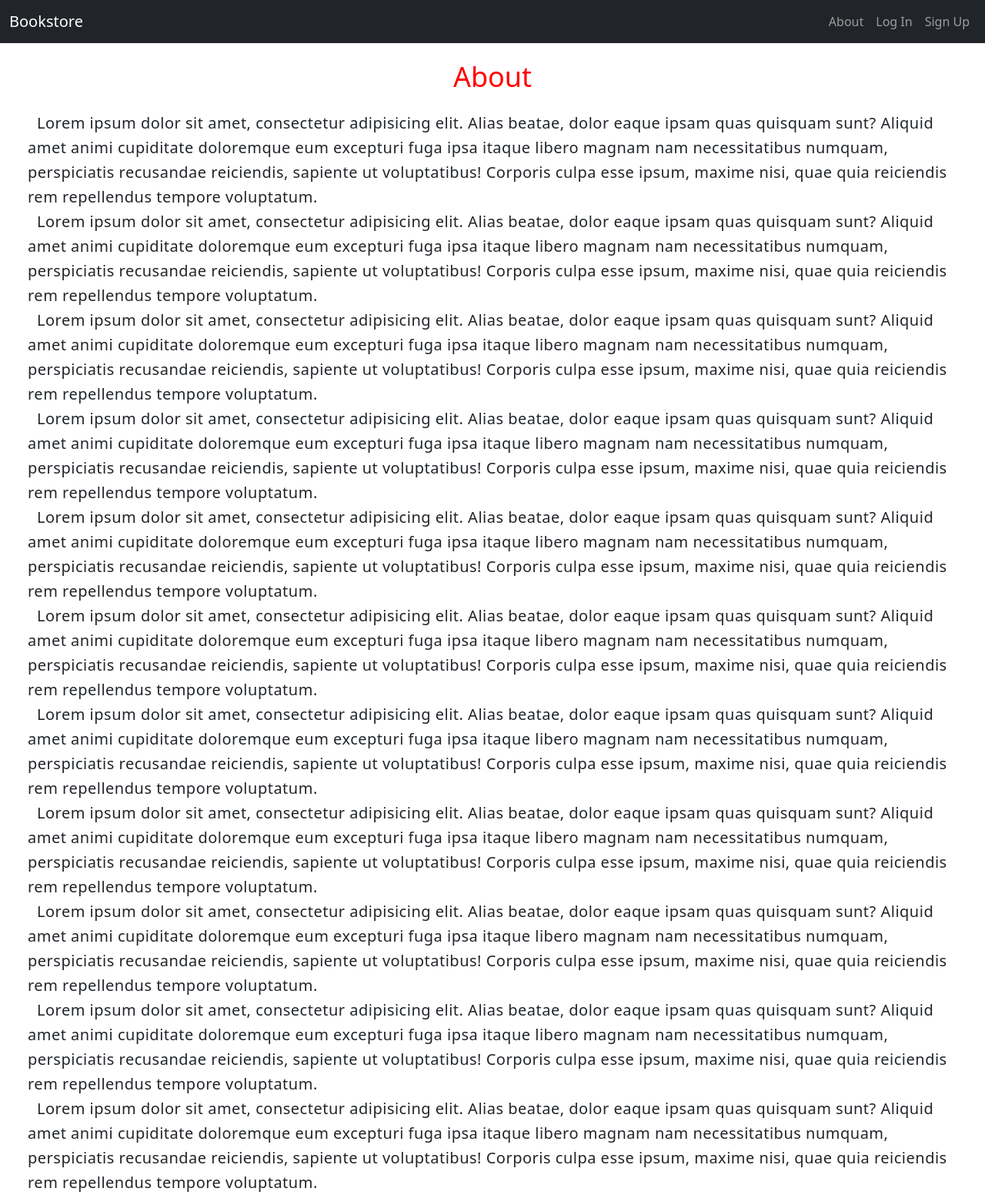
After one commit to alagakin/django_studying_books, a Django app: page /about/ in a window 1280 px wide. The commit adds this page. Shown: the whole page at 77% size. Run offline with Django 4.2, Linux system fonts and the light colour scheme; some libraries are stand-ins or nearby versions.

Commit message:
page about

```diff
--- a/pages/urls.py
+++ b/pages/urls.py
@@ -1,6 +1,7 @@
 from django.urls import path, include
-from .views import HomePageView
+from .views import HomePageView, AboutView
 
 urlpatterns = [
-    path('', HomePageView.as_view(), name='home')
+    path('', HomePageView.as_view(), name='home'),
+    path('about/', AboutView.as_view(), name='about')
 ]
--- a/pages/views.py
+++ b/pages/views.py
@@ -3,3 +3,7 @@ from django.views.generic import TemplateView
 
 class HomePageView(TemplateView):
     template_name = 'home.html'
+
+
+class AboutView(TemplateView):
+    template_name = 'about.html'
--- a/templates/_base.html
+++ b/templates/_base.html
@@ -17,7 +17,7 @@
         <div class="" id="navbarCollapse">
             <ul class="navbar-nav me-auto mb-2 mb-md-0">
                 <li class="nav-item">
-                    <a class="nav-link" href="">About</a>
+                    <a class="nav-link" href="{% url 'about' %}">About</a>
                 </li>
                 {% if user.is_authenticated %}
                     <li class="nav-item">
@@ -36,8 +36,11 @@
     </div>
 </nav>
 <div class="container">
-    {% block content %}
-    {% endblock content %}
+    <h1 class="text-4xl color-red-500 text-center mt-4 mb-4">{% block h1 %}{% endblock h1 %}</h1>
+    <div class="text-xl tracking-wide leading-8 indent-3 pl-6 pr-6">
+        {% block content %}
+        {% endblock content %}
+    </div>
 </div>
 <script src="https://cdn.jsdelivr.net/npm/bootstrap@5.1.3/dist/js/bootstrap.bundle.min.js" integrity="sha384-ka7Sk0Gln4gmtz2MlQnikT1wXgYsOg+OMhuP+IlRH9sENBO0LRn5q+8nbTov4+1p" crossorigin="anonymous"></script>
 <!-- JavaScript -->
--- /dev/null
+++ b/templates/about.html
@@ -0,0 +1,17 @@
+{% extends '_base.html' %}
+{% load static %}
+{% block title %} About {% endblock title %}
+{% block h1 %} About {% endblock h1 %}
+{% block content %}
+    <p>Lorem ipsum dolor sit amet, consectetur adipisicing elit. Alias beatae, dolor eaque ipsam quas quisquam sunt? Aliquid amet animi cupiditate doloremque eum excepturi fuga ipsa itaque libero magnam nam necessitatibus numquam, perspiciatis recusandae reiciendis, sapiente ut voluptatibus! Corporis culpa esse ipsum, maxime nisi, quae quia reiciendis rem repellendus tempore voluptatum.</p>
+    <p>Lorem ipsum dolor sit amet, consectetur adipisicing elit. Alias beatae, dolor eaque ipsam quas quisquam sunt? Aliquid amet animi cupiditate doloremque eum excepturi fuga ipsa itaque libero magnam nam necessitatibus numquam, perspiciatis recusandae reiciendis, sapiente ut voluptatibus! Corporis culpa esse ipsum, maxime nisi, quae quia reiciendis rem repellendus tempore voluptatum.</p>
+    <p>Lorem ipsum dolor sit amet, consectetur adipisicing elit. Alias beatae, dolor eaque ipsam quas quisquam sunt? Aliquid amet animi cupiditate doloremque eum excepturi fuga ipsa itaque libero magnam nam necessitatibus numquam, perspiciatis recusandae reiciendis, sapiente ut voluptatibus! Corporis culpa esse ipsum, maxime nisi, quae quia reiciendis rem repellendus tempore voluptatum.</p>
+    <p>Lorem ipsum dolor sit amet, consectetur adipisicing elit. Alias beatae, dolor eaque ipsam quas quisquam sunt? Aliquid amet animi cupiditate doloremque eum excepturi fuga ipsa itaque libero magnam nam necessitatibus numquam, perspiciatis recusandae reiciendis, sapiente ut voluptatibus! Corporis culpa esse ipsum, maxime nisi, quae quia reiciendis rem repellendus tempore voluptatum.</p>
+    <p>Lorem ipsum dolor sit amet, consectetur adipisicing elit. Alias beatae, dolor eaque ipsam quas quisquam sunt? Aliquid amet animi cupiditate doloremque eum excepturi fuga ipsa itaque libero magnam nam necessitatibus numquam, perspiciatis recusandae reiciendis, sapiente ut voluptatibus! Corporis culpa esse ipsum, maxime nisi, quae quia reiciendis rem repellendus tempore voluptatum.</p>
+    <p>Lorem ipsum dolor sit amet, consectetur adipisicing elit. Alias beatae, dolor eaque ipsam quas quisquam sunt? Aliquid amet animi cupiditate doloremque eum excepturi fuga ipsa itaque libero magnam nam necessitatibus numquam, perspiciatis recusandae reiciendis, sapiente ut voluptatibus! Corporis culpa esse ipsum, maxime nisi, quae quia reiciendis rem repellendus tempore voluptatum.</p>
+    <p>Lorem ipsum dolor sit amet, consectetur adipisicing elit. Alias beatae, dolor eaque ipsam quas quisquam sunt? Aliquid amet animi cupiditate doloremque eum excepturi fuga ipsa itaque libero magnam nam necessitatibus numquam, perspiciatis recusandae reiciendis, sapiente ut voluptatibus! Corporis culpa esse ipsum, maxime nisi, quae quia reiciendis rem repellendus tempore voluptatum.</p>
+    <p>Lorem ipsum dolor sit amet, consectetur adipisicing elit. Alias beatae, dolor eaque ipsam quas quisquam sunt? Aliquid amet animi cupiditate doloremque eum excepturi fuga ipsa itaque libero magnam nam necessitatibus numquam, perspiciatis recusandae reiciendis, sapiente ut voluptatibus! Corporis culpa esse ipsum, maxime nisi, quae quia reiciendis rem repellendus tempore voluptatum.</p>
+    <p>Lorem ipsum dolor sit amet, consectetur adipisicing elit. Alias beatae, dolor eaque ipsam quas quisquam sunt? Aliquid amet animi cupiditate doloremque eum excepturi fuga ipsa itaque libero magnam nam necessitatibus numquam, perspiciatis recusandae reiciendis, sapiente ut voluptatibus! Corporis culpa esse ipsum, maxime nisi, quae quia reiciendis rem repellendus tempore voluptatum.</p>
+    <p>Lorem ipsum dolor sit amet, consectetur adipisicing elit. Alias beatae, dolor eaque ipsam quas quisquam sunt? Aliquid amet animi cupiditate doloremque eum excepturi fuga ipsa itaque libero magnam nam necessitatibus numquam, perspiciatis recusandae reiciendis, sapiente ut voluptatibus! Corporis culpa esse ipsum, maxime nisi, quae quia reiciendis rem repellendus tempore voluptatum.</p>
+    <p>Lorem ipsum dolor sit amet, consectetur adipisicing elit. Alias beatae, dolor eaque ipsam quas quisquam sunt? Aliquid amet animi cupiditate doloremque eum excepturi fuga ipsa itaque libero magnam nam necessitatibus numquam, perspiciatis recusandae reiciendis, sapiente ut voluptatibus! Corporis culpa esse ipsum, maxime nisi, quae quia reiciendis rem repellendus tempore voluptatum.</p>
+{% endblock content %}
--- a/templates/home.html
+++ b/templates/home.html
@@ -1,9 +1,9 @@
 {% extends '_base.html' %}
 {% load static %}
 {% block title %} Home {% endblock title %}
+{% block h1 %} Homepage {% endblock h1 %}
 
 {% block content %}
-    <h1>Homepage</h1>
     <img src="{% static 'images/book.jpg' %}" class="w-12" alt="">
     {% if user.is_authenticated %}
         Hi, {{ user.email }}
```
